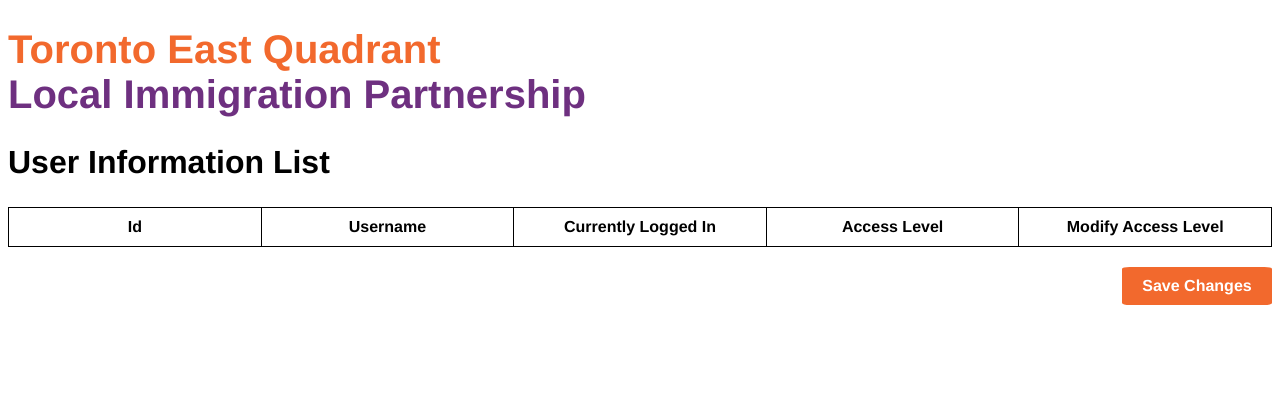
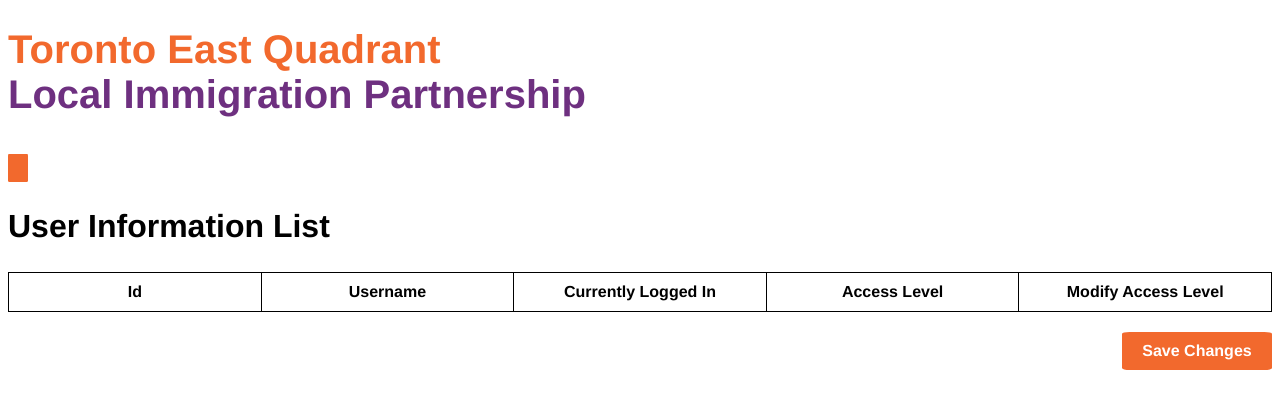
Before and after one commit to jonyeung/TEQWebApp, a plain HTML site: page src/frontend/userlist.html in a window 1280 px wide. Drawn offline with Linux system fonts and the light colour scheme; no server answers.

Commit message:
Added script references to the navBarScript.js in all the html other than index.html.

```diff
--- a/src/frontend/dashboard.html
+++ b/src/frontend/dashboard.html
@@ -6,6 +6,7 @@
   <link rel="stylesheet" type="text/css" href="styles/styles.css">
   <script type="text/javascript" src="scripts/jquery-3.3.1.min.js"></script>
   <script type="text/javascript" src="scripts/script.js"></script>
+  <script type="text/javascript" src="scripts/navBarScript.js"></script>
 
   <meta charset="utf-8">
 
--- a/src/frontend/scripts/navBarScript.js
+++ b/src/frontend/scripts/navBarScript.js
@@ -1,6 +1,20 @@
-$(document).ready(function()) {
+// This runs on every page other than the index.html
+$(document).ready(function() {
+
+  loadHeader();
+
   // Header click redirects to dashboard.
-	$("header").not("#loginHeader").on("click", function() {
+	$("header").on("click", function() {
 		document.location.href = "dashboard.html";
 	});
-}
+
+  // Loads the page header into the header tag.
+  function loadHeader() {
+    var content = "<h1><span id='teqHead'>Toronto East Quadrant</span>" +
+    "<br><span id='lipHead'>Local Immigration Partnership</span></h1>" +
+    "<button id='helpBtn'><img src=''></button>";
+    $("header").empty();
+    $("header").append(content);
+  }
+
+});
--- a/src/frontend/userlist.html
+++ b/src/frontend/userlist.html
@@ -5,6 +5,7 @@
     <link rel="stylesheet" type="text/css" href="styles/styles.css">
     <script src="scripts/jquery-3.3.1.min.js"></script>
     <script type="text/javascript" src="scripts/script.js"></script>
+    <script type="text/javascript" src="scripts/navBarScript.js"></script>
     <title>User List</title>
 </head>
 
```
Also changed, not shown: src/frontend/data_list.html (+1 -0 lines), src/frontend/query.html (+1 -0 lines), src/frontend/registration.html (+1 -0 lines), src/frontend/upload_data.html (+1 -0 lines).
